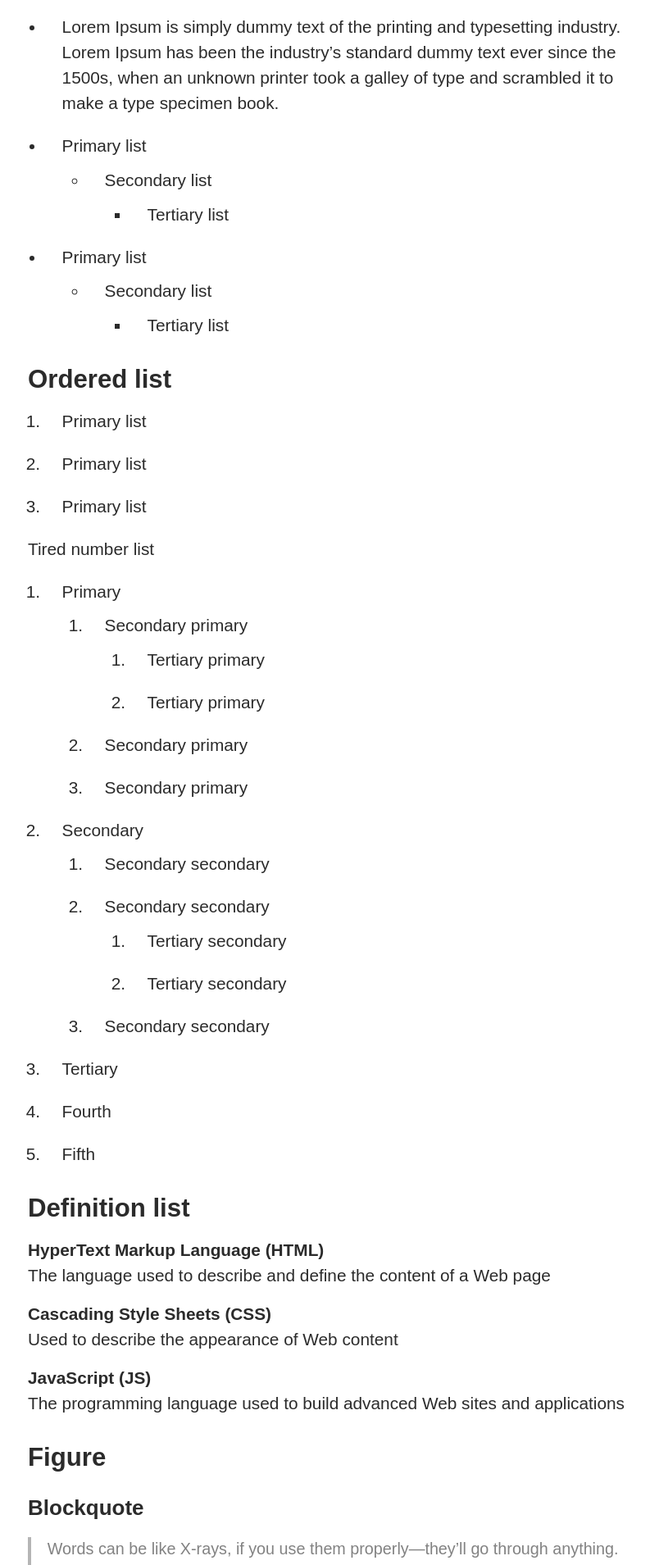
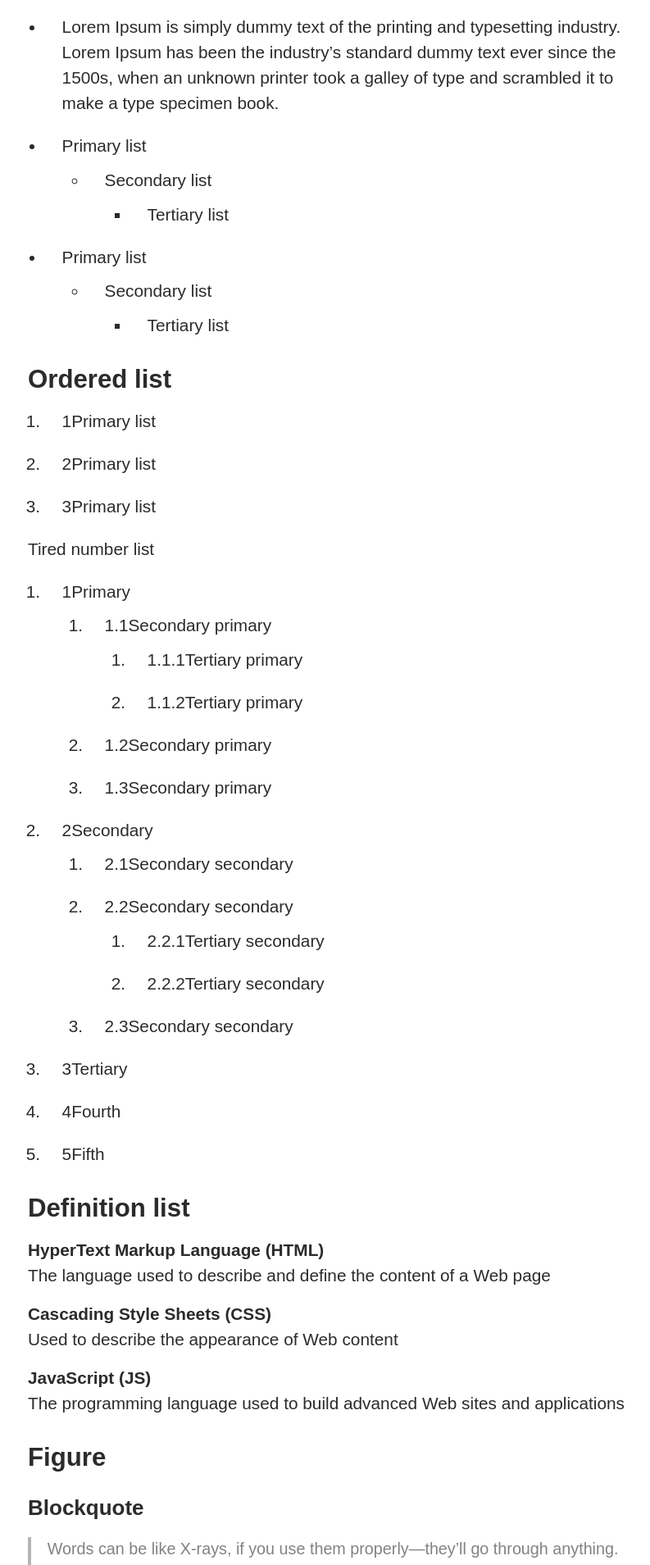
Before and after one commit to aflim/fleuron, a Jekyll site: the page built from styleguide.md, in a window 1280 px wide. Shown: the part 2156-4065 px from the top of the page at 82% size, without its empty margins (242-1035 px from the left). Built offline with Jekyll 4.4.1, drawn with Linux system fonts in a browser that asks for light colours.

Commit message:
Update _typography.scss

```diff
--- a/_sass/_typography.scss
+++ b/_sass/_typography.scss
@@ -50,6 +50,15 @@ ol {
   li {
     padding-inline-start: 1em;
     margin-block-end: var(--spacer-base);
+  }
+}
+
+ol {
+  counter-reset: tiered-numb-list;
+
+  li::before {
+    counter-increment: tiered-numb-list;
+    content: counters(tiered-numb-list, ".");
   }
 }
 
```
